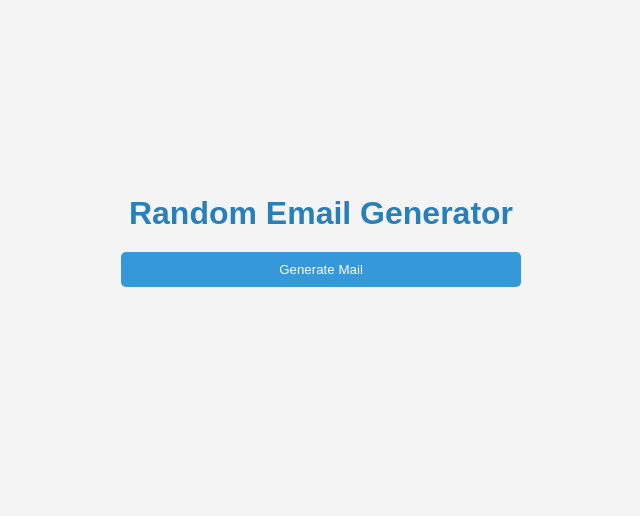
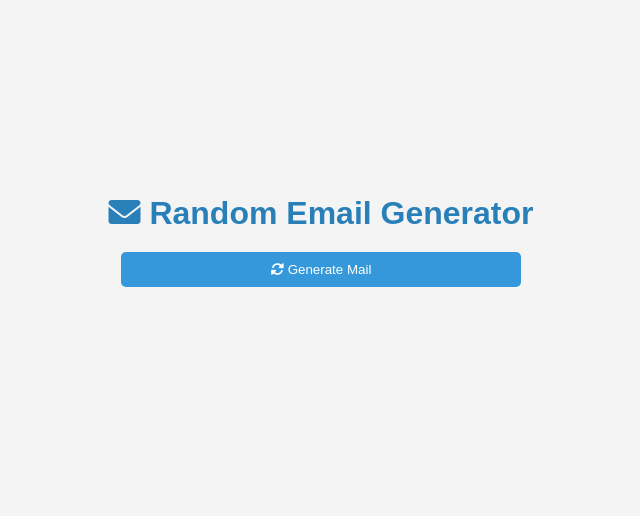
Before and after one commit to user09835/Allahu, a Flask app: page /email in a window 1280 px wide. Shown: the part 150-666 px from the top of the page, without its empty margins (319-959 px from the left). Run offline with Flask 3, Linux system fonts and the light colour scheme.

Commit message:
Update email.html

```diff
--- a/templates/email.html
+++ b/templates/email.html
@@ -4,17 +4,18 @@
     <meta charset="UTF-8">
     <meta name="viewport" content="width=device-width, initial-scale=1.0">
     <title>Random Email Generator</title>
+    <link rel="stylesheet" href="https://cdnjs.cloudflare.com/ajax/libs/font-awesome/6.0.0-beta3/css/all.min.css">
     <link rel="stylesheet" href="/static/email.css">
 </head>
 <body>
-    <h1>Random Email Generator</h1>
-    <button id="generateEmail">Generate Mail</button>
+    <h1><i class="fas fa-envelope"></i> Random Email Generator</h1>
+    <button id="generateEmail"><i class="fas fa-sync-alt"></i> Generate Mail</button>
     <div id="emailDisplay"></div>
-    <button id="copyButton" style="display:none;">Copy</button>
-    <button id="generateAnother" style="display:none;">Generate Another</button>
+    <button id="copyButton" style="display:none;"><i class="fas fa-copy"></i> Copy</button>
+    <button id="generateAnother" style="display:none;"><i class="fas fa-plus"></i> Generate Another</button>
     <div id="inbox" style="display:none;">
-        <h2>Inbox</h2>
-        <button id="checkMail">Check Mail</button>
+        <h2><i class="fas fa-inbox"></i> Inbox</h2>
+        <button id="checkMail"><i class="fas fa-envelope-open-text"></i> Check Mail</button>
         <div id="mailContent"></div>
     </div>
 
```
